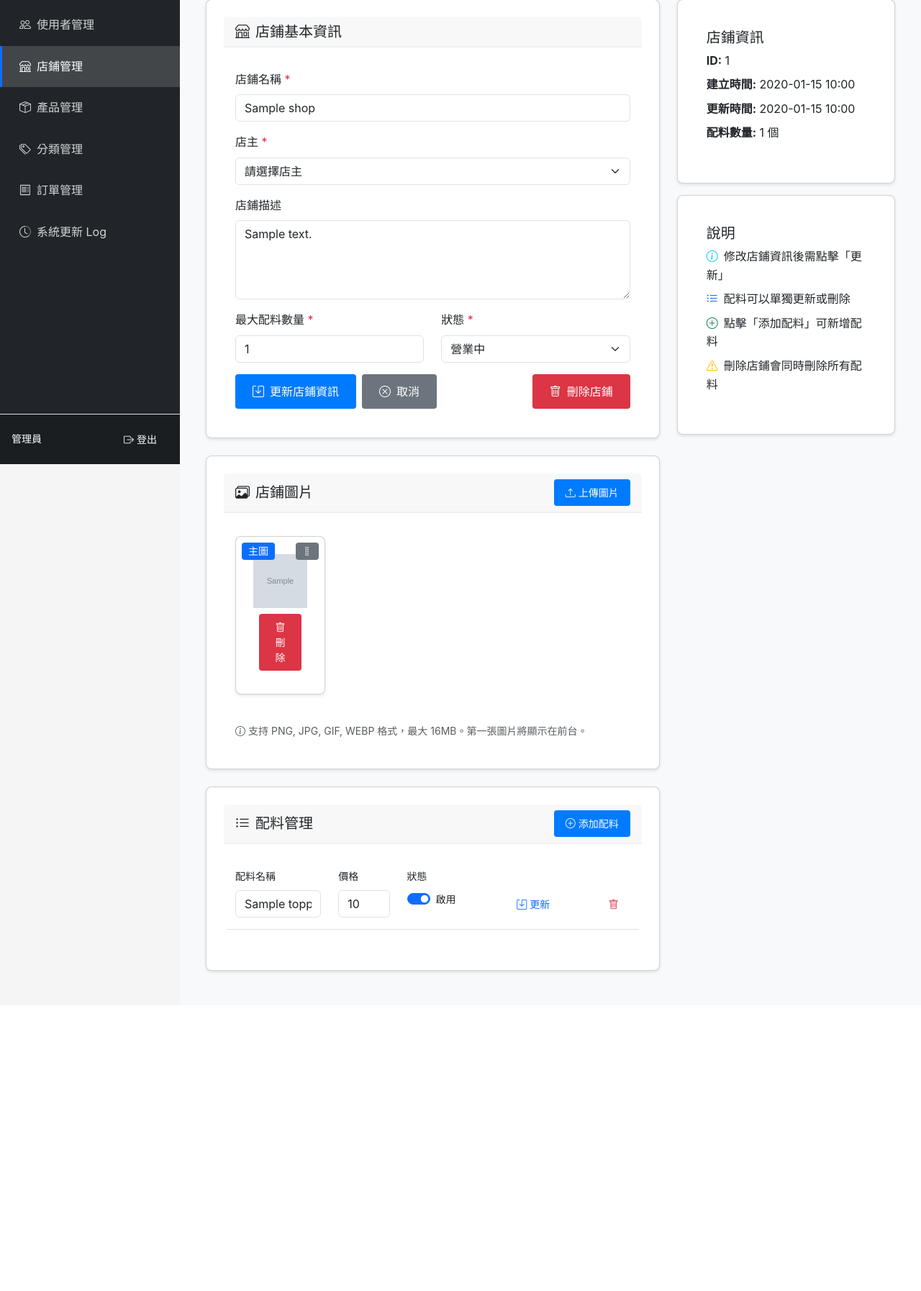
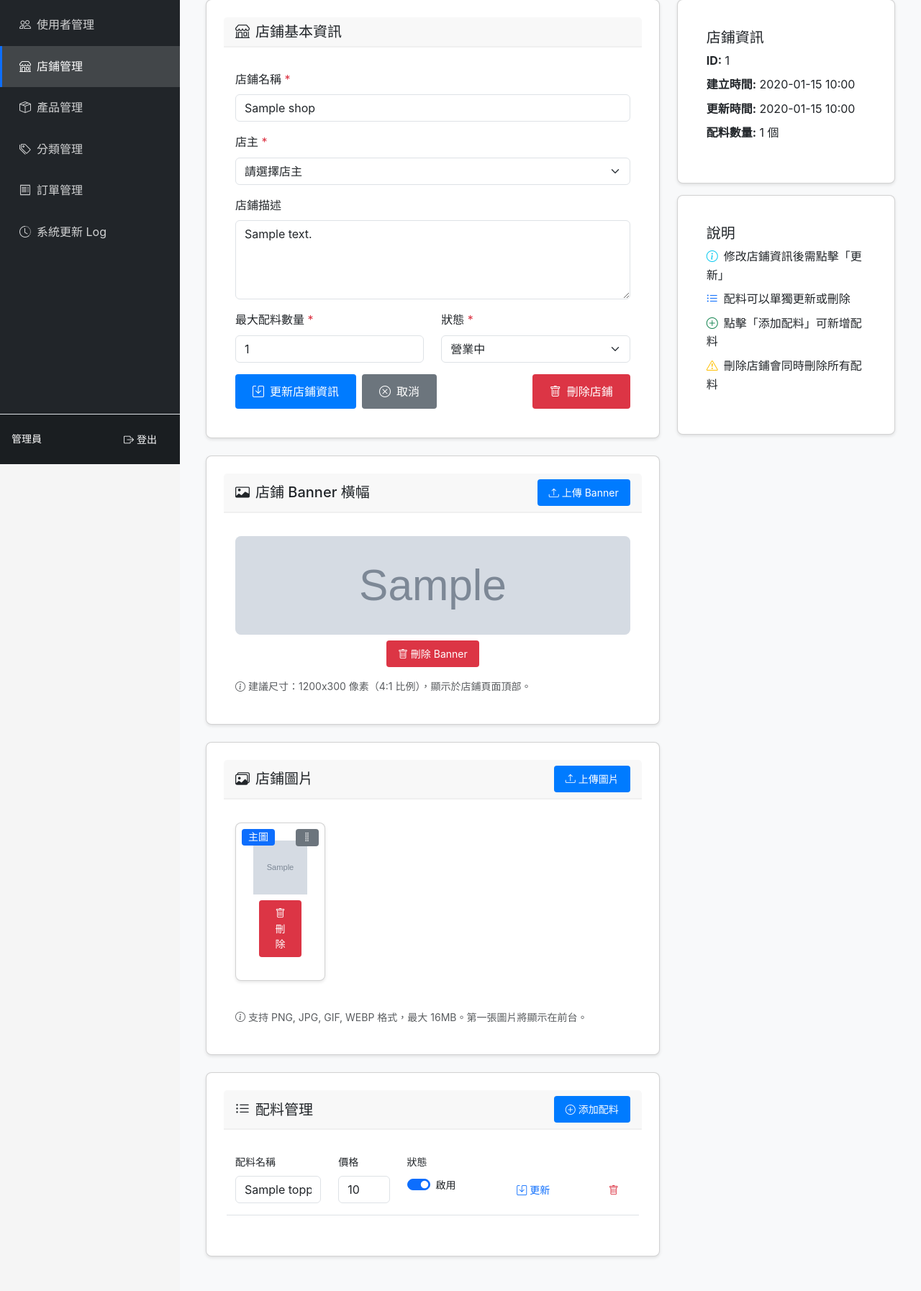
Before and after one commit to renfu-her/food-stores, a Flask app: page /backend/shops/1/edit in a window 1280 px wide. Shown: the part 155-1949 px from the top of the page at 72% size. Before the commit the page ends 1508 px from the top, so only its background shows below. Run offline with Flask 3, Linux system fonts and the light colour scheme; the visitor is signed in with stand-in values (Sample User, id 1); tables that the repository leaves empty hold one stand-in row (values such as "Sample post"); grey boxes marked "Sample" are stand-in pictures; some libraries are stand-ins or nearby versions.

Commit message:
Add shop banner management functionality including API routes for uploading and deleting banners, updates to the shop model to support banner images, and enhancements to backend and frontend templates for banner display and management. Update changelog to reflect these changes and configure upload directories for banners.

```diff
--- a/app/__init__.py
+++ b/app/__init__.py
@@ -41,6 +41,7 @@ def create_app(config_class=Config):
             from app.routes.api.users import users_api_bp
             from app.routes.api.shop_images import shop_images_api_bp
             from app.routes.api.product_images import product_images_api_bp
+            from app.routes.api.shop_banner import shop_banner_api_bp
             from app.routes.api.categories import categories_api_bp
             from app.routes.websocket import websocket_bp
 
@@ -55,6 +56,7 @@ def create_app(config_class=Config):
             app.register_blueprint(users_api_bp, url_prefix='/api/users')
             app.register_blueprint(shop_images_api_bp, url_prefix='/api')
             app.register_blueprint(product_images_api_bp, url_prefix='/api')
+            app.register_blueprint(shop_banner_api_bp, url_prefix='/api')
             app.register_blueprint(categories_api_bp, url_prefix='/api/categories')
             app.register_blueprint(websocket_bp)
 
--- a/app/models.py
+++ b/app/models.py
@@ -46,6 +46,7 @@ class Shop(db.Model):
     id = db.Column(db.Integer, primary_key=True)
     name = db.Column(db.String(200), nullable=False)
     description = db.Column(db.Text)
+    banner_image = db.Column(db.String(500), nullable=True)  # Banner 橫幅圖片
     owner_id = db.Column(db.Integer, db.ForeignKey('user.id'), nullable=False)
     max_toppings_per_order = db.Column(db.Integer, default=5, nullable=False)
     status = db.Column(db.String(20), default='active', nullable=False)  # active, inactive
--- a/public/templates/backend/shops/edit.html
+++ b/public/templates/backend/shops/edit.html
@@ -72,6 +72,39 @@
                             </button>
                         </div>
                     </form>
+                </div>
+            </div>
+
+            <!-- Banner 橫幅圖片 -->
+            <div class="card mb-4">
+                <div class="card-header d-flex justify-content-between align-items-center">
+                    <h5 class="mb-0"><i class="bi bi-card-image me-2"></i>店鋪 Banner 橫幅</h5>
+                    <label class="btn btn-sm btn-primary" for="bannerUpload">
+                        <i class="bi bi-upload me-1"></i>上傳 Banner
+                        <input type="file" id="bannerUpload" accept="image/*" style="display: none;" onchange="uploadBanner(event)">
+                    </label>
+                </div>
+                <div class="card-body">
+                    <div id="bannerContainer">
+                        {% if shop.banner_image %}
+                        <div class="position-relative" style="width: 100%; padding-top: 25%; overflow: hidden; background: #f5f5f5; border-radius: 8px;">
+                            <img src="{{ shop.banner_image }}" class="position-absolute top-0 start-0 w-100 h-100" alt="Shop Banner" style="object-fit: cover;">
+                        </div>
+                        <div class="text-center mt-2">
+                            <button class="btn btn-sm btn-danger" onclick="deleteBanner()">
+                                <i class="bi bi-trash"></i> 刪除 Banner
+                            </button>
+                        </div>
+                        {% else %}
+                        <div class="text-center text-muted py-5">
+                            <i class="bi bi-card-image display-1"></i>
+                            <p class="mt-2">暫無 Banner，請點擊上方按鈕上傳</p>
+                        </div>
+                        {% endif %}
+                    </div>
+                    <small class="form-text text-muted d-block mt-3">
+                        <i class="bi bi-info-circle me-1"></i>建議尺寸：1200x300 像素（4:1 比例），顯示於店鋪頁面頂部。
+                    </small>
                 </div>
             </div>
 
@@ -328,6 +361,53 @@ function updateImageOrder() {
     });
 }
 
+// ==================== Banner 管理 ====================
+
+// 上傳 Banner
+function uploadBanner(event) {
+    const file = event.target.files[0];
+    if (!file) return;
+
+    const formData = new FormData();
+    formData.append('banner', file);
+
+    $.ajax({
+        url: `/api/shops/${shopId}/banner`,
+        method: 'POST',
+        data: formData,
+        processData: false,
+        contentType: false,
+        success: function(response) {
+            alert('Banner 上傳成功');
+            location.reload();
+        },
+        error: function(xhr) {
+            const error = xhr.responseJSON || {};
+            alert(error.error || 'Banner 上傳失敗');
+            $('#bannerUpload').val('');
+        }
+    });
+}
+
+// 刪除 Banner
+function deleteBanner() {
+    if (!confirm('確定要刪除 Banner 嗎？')) return;
+
+    $.ajax({
+        url: `/api/shops/${shopId}/banner`,
+        method: 'DELETE',
+        success: function() {
+            alert('Banner 刪除成功');
+            location.reload();
+        },
+        error: function() {
+            alert('刪除失敗');
+        }
+    });
+}
+
+// ==================== 店鋪基本資訊 ====================
+
 // 更新店铺基本信息
 $(document).ready(function() {
     // 載入圖片
```
Also changed, not shown: app/routes/api/shop_banner.py (added, +117 -0 lines), public/templates/store/shop.html (+15 -0 lines), CHANGELOG.md, 2 other files.
